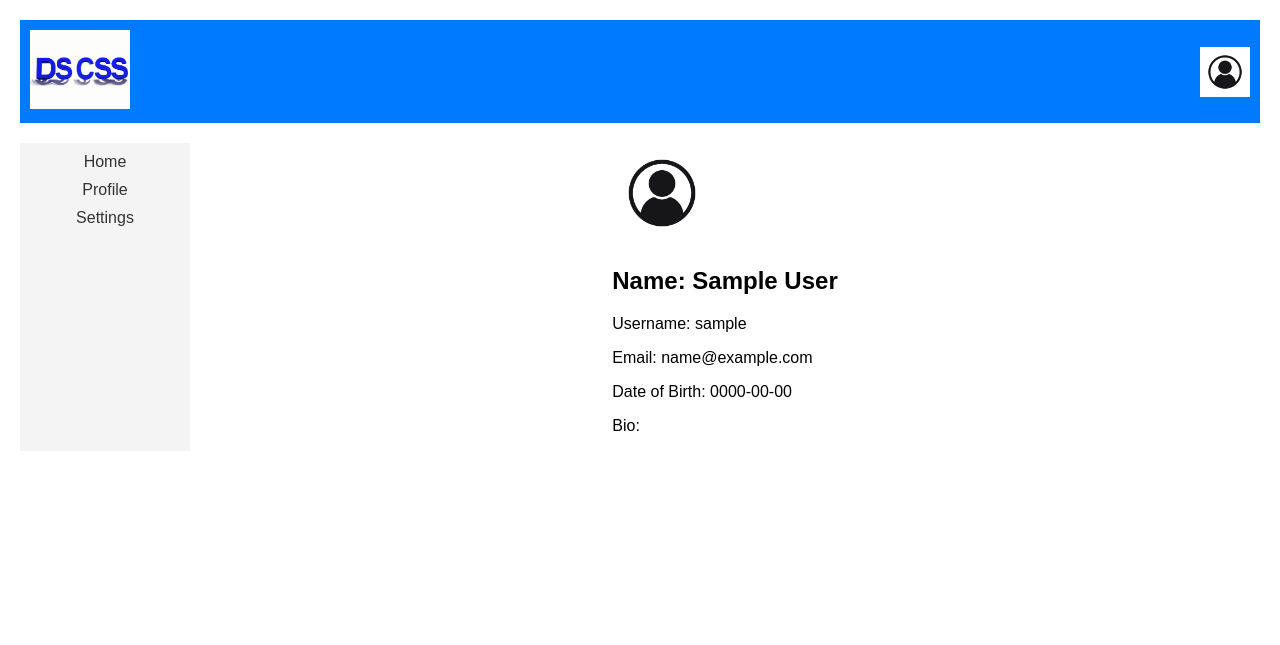
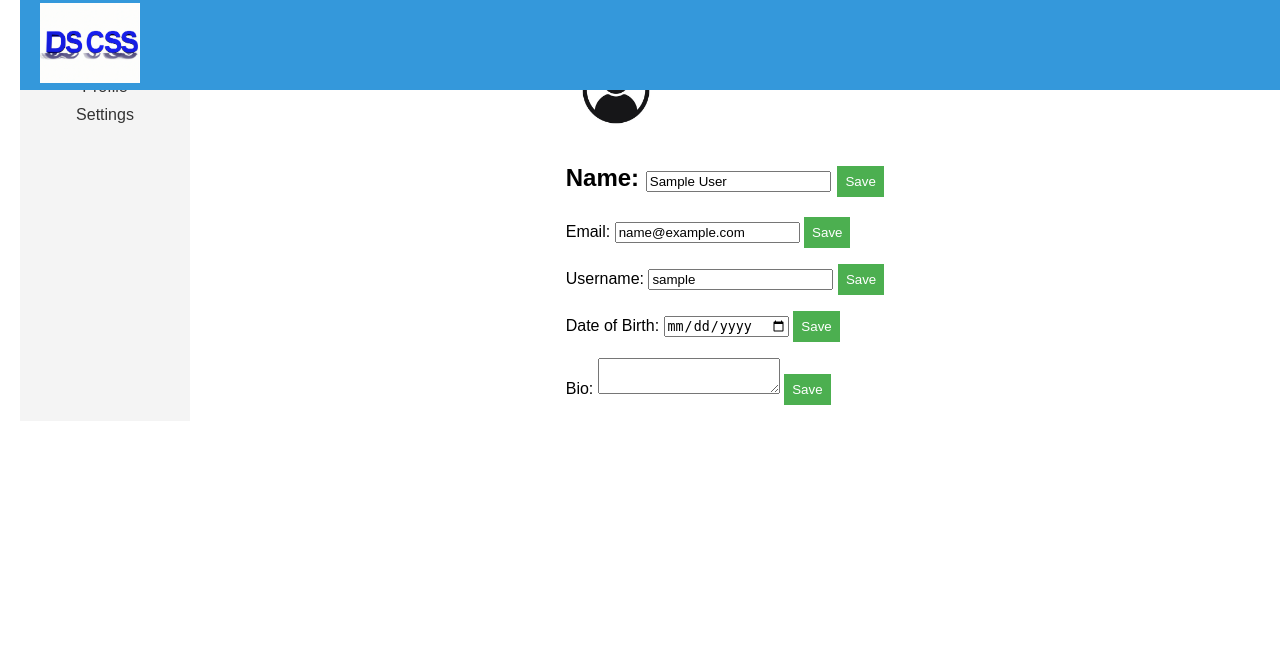
Before and after one commit to posJD/360-Project, a PHP site: page /AccountOverview.php in a window 1280 px wide. Shown: the top 645 px of the page. Run offline with PHP 8.4, Linux system fonts and the light colour scheme; the visitor is signed in with stand-in values (Sample User, id 1).

Commit message:
Allowed account averview edits / styling changes

```diff
--- a/COSC360Project/AccountOverview.css
+++ b/COSC360Project/AccountOverview.css
@@ -9,10 +9,14 @@ header {
     display: flex;
     justify-content: space-between;
     align-items: center;
-    background-color: #007bff;
-    color: #fff;
-    padding: 10px;
-    position: relative;
+    background-color: #3498db;
+    color: white;
+    padding: 10px 20px;
+    position: fixed;
+    top: 0;
+    width: 100%;
+    text-align: left;
+    height: 70px;
 }
 
 header img {
@@ -49,23 +53,13 @@ main {
     margin-top: 10px;
 }
 
-.activity-list {
-    margin-top: 20px;
-    list-style: none;
-    padding: 0;
-}
-
-.activity-item {
-    margin-bottom: 10px;
-}
-
 .edit-buttons {
     margin-top: 10px;
 }
 
 button {
-    background-color: #007bff;
-    color: #fff;
+    background-color: #4caf50;
+    color: white;
     padding: 8px;
     border: none;
     cursor: pointer;
@@ -85,6 +79,7 @@ nav a {
     text-decoration: none;
     color: #333;
 }
+
 footer {
     background-color: #2c3e50;
     color: white;
@@ -93,6 +88,4 @@ footer {
     position: fixed;
     bottom: 0%;
     width: 100%;
-
-
 }
--- a/COSC360Project/AccountOverview.php
+++ b/COSC360Project/AccountOverview.php
@@ -17,6 +17,22 @@ if (!$user) {
     echo "Error: User data not found.";
     exit();
 }
+
+if ($_SERVER["REQUEST_METHOD"] == "POST") {
+    if (isset($_POST['submit'])) {
+        $name = $_POST['name'];
+        $email = $_POST['email'];
+        $username = $_POST['username'];
+        $dob = $_POST['dob'];
+        $bio = $_POST['bio'];
+
+        $updateStmt = $pdo->prepare("UPDATE User SET Name = :name, Email = :email, Username = :username, DOB = :dob, Bio = :bio WHERE UserId = :user_id");
+        $updateStmt->execute(['name' => $name, 'email' => $email, 'username' => $username, 'dob' => $dob, 'bio' => $bio, 'user_id' => $user_id]);
+
+        header("Location: account_overview.php");
+        exit();
+    }
+}
 ?>
 
 <!DOCTYPE html>
@@ -29,10 +45,10 @@ if (!$user) {
 </head>
 <body>
     <header>
-        <a href="home_Page.html">
+        <a href="home_Page.php">
             <img src="Logo.png" alt="Logo">
         </a>
-        <a href="login.html">
+        <a href="login.php">
             <img src="UserImage.jpeg" alt="User Image" class="user-image-button">
         </a>
     </header>
@@ -45,11 +61,36 @@ if (!$user) {
         <div class="profile-container">
             <img src="UserImage.jpeg" alt="Profile Image" class="profile-image">
             <div class="user-info">
-                <h2>Name: <?php echo htmlspecialchars($user['Name']); ?></h2>
-                <p>Username: <?php echo htmlspecialchars($user['Username']); ?></p>
-                <p>Email: <?php echo htmlspecialchars($user['Email']); ?></p>
-                <p>Date of Birth: <?php echo htmlspecialchars($user['DOB']); ?></p>
-                <p>Bio: <?php echo htmlspecialchars($user['Bio']); ?></p>
+                <form method="post" action="<?php echo htmlspecialchars($_SERVER["PHP_SELF"]); ?>">
+                    <h2>Name:
+                        <input type="text" name="name" value="<?php echo htmlspecialchars($user['Name']); ?>">
+                        <button type="submit" name="submit">Save</button>
+                    </h2>
+                </form>
+                <form method="post" action="<?php echo htmlspecialchars($_SERVER["PHP_SELF"]); ?>">
+                    <p>Email:
+                        <input type="email" name="email" value="<?php echo htmlspecialchars($user['Email']); ?>">
+                        <button type="submit" name="submit">Save</button>
+                    </p>
+                </form>
+                <form method="post" action="<?php echo htmlspecialchars($_SERVER["PHP_SELF"]); ?>">
+                    <p>Username:
+                        <input type="text" name="username" value="<?php echo htmlspecialchars($user['Username']); ?>">
+                        <button type="submit" name="submit">Save</button>
+                    </p>
+                </form>
+                <form method="post" action="<?php echo htmlspecialchars($_SERVER["PHP_SELF"]); ?>">
+                    <p>Date of Birth:
+                        <input type="date" name="dob" value="<?php echo htmlspecialchars($user['DOB']); ?>">
+                        <button type="submit" name="submit">Save</button>
+                    </p>
+                </form>
+                <form method="post" action="<?php echo htmlspecialchars($_SERVER["PHP_SELF"]); ?>">
+                    <p>Bio:
+                        <textarea name="bio"><?php echo htmlspecialchars($user['Bio']); ?></textarea>
+                        <button type="submit" name="submit">Save</button>
+                    </p>
+                </form>
             </div>
         </div>
     </main>
```
